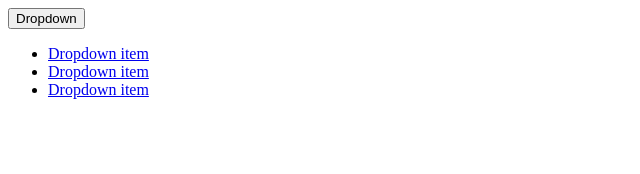
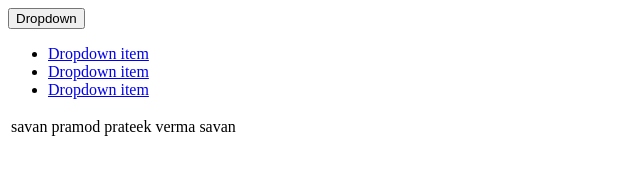
Before and after one commit to savan-jft/Website, a plain HTML site: page index.html in a window 1280 px wide. Shown: the whole page, without its empty margins (0-640 px from the left). Drawn offline with Linux system fonts and the light colour scheme.

Commit message:
changes made

```diff
--- a/index.html
+++ b/index.html
@@ -8,7 +8,7 @@
 </head>
 <body>
     <div class="dropdown changes is made by me(Savan)">
-        <button class="btn btn-primary dropdown-toggle" type="button" id="dropdown" data-bs-toggle="dropdown" aria-expanded="false">
+        <button class="hello everyone dropdown-toggle" type="button" id="dropdown" data-bs-toggle="dropdown" aria-expanded="false">
           Dropdown
         </button>
         <ul class="dropdown-menu" aria-labelledby="dropdown">
@@ -17,5 +17,14 @@
           <li><a class="dropdown-item" href="#">Dropdown item</a></li>
         </ul>
       </div>
+
+      <table>
+        <tr>
+          <td>savan</td>
+          <td>pramod</td>
+          <td>prateek verma</td>
+          <td>savan</td>
+        </tr>
+      </table>
 </body>
 </html>
```
